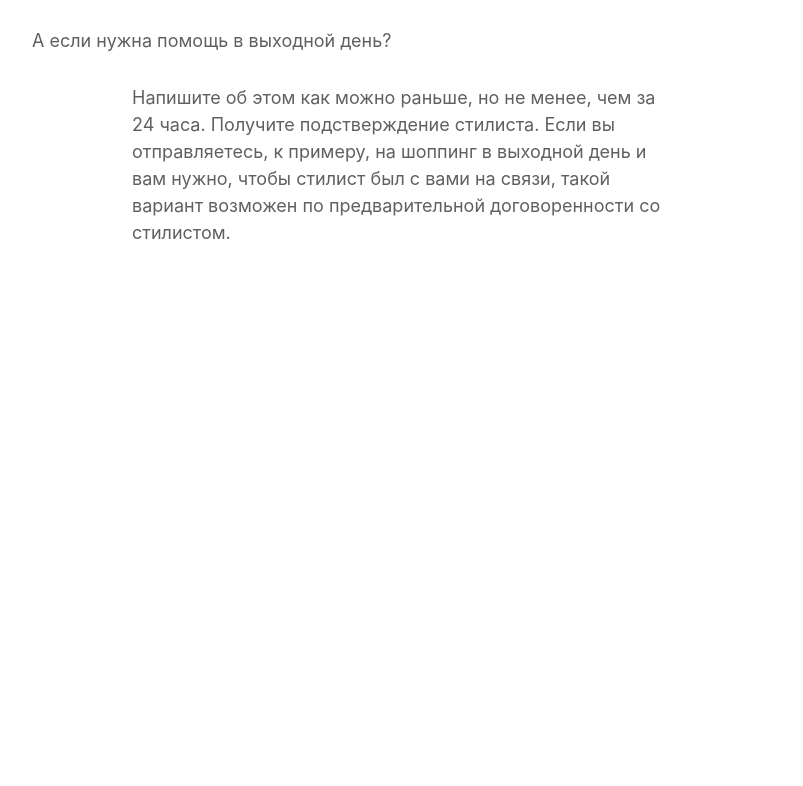
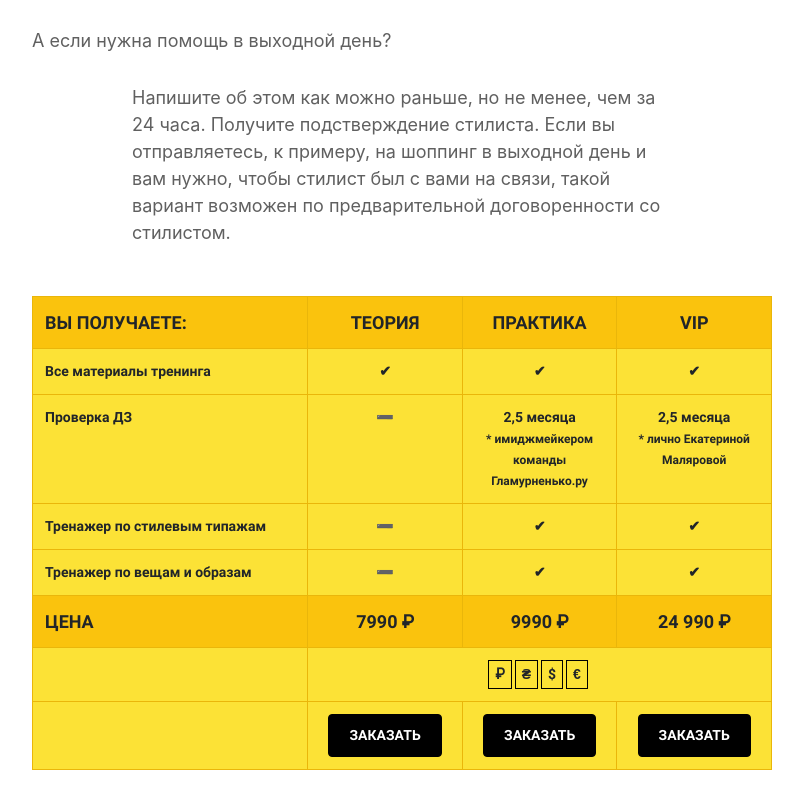
Before and after one commit to Ludmila1990/glamurnenko-test-site, a plain HTML site: page index.html in a window 1280 px wide. Shown: the part 2194-2980 px from the top of the page, without its empty margins (238-1041 px from the left). Before the commit the page ends 2440 px from the top, so only its background shows below. Drawn offline with nearby package versions, Linux system fonts and the light colour scheme.

Commit message:
changed files

```diff
--- a/index.html
+++ b/index.html
@@ -10,8 +10,8 @@
     <title>Тестовое задание Glamernenko</title>
   </head>
   <body>
+
     <header class="header">
-
       <div class="nav-menu">
         <div class="nav-menu-left">
           <ul class="nav">
@@ -55,13 +55,7 @@
             <div><a href="#">+7(499)350-23-35</a></div>
           </div>
         </div>
-
       </div>
-
-
-
-
-
     </header>
 
     <main class="main bg-main">
@@ -76,7 +70,6 @@
           </div>
         </div>
       </div>
-
     </main>
 
     <section class="style-help">
@@ -104,6 +97,75 @@
             <p class="service-progress-description">Если вы не получаете ответ за 1 час, мы продлеваем время действия услуги на 24 часа.</p>
             <p class="service-progress-description">А если нужна помощь в выходной день?</p>
             <div class="service-progress-description-block">Напишите об этом как можно раньше, но не менее, чем за 24 часа. Получите подстверждение стилиста. Если вы отправляетесь, к примеру, на шоппинг в выходной день и вам нужно, чтобы стилист был с вами на связи, такой вариант возможен по предварительной договоренности со стилистом.</div>
+            <table class="table table-bordered">
+              <thead class="thead">
+                <tr>
+                  <th scope="col">Вы получаете:</th>
+                  <th scope="col">Теория</th>
+                  <th scope="col">Практика</th>
+                  <th scope="col">VIP</th>
+                </tr>
+              </thead>
+              <tbody>
+                <tr>
+                  <th scope="row">Все материалы тренинга</th>
+                  <td>✔︎</td>
+                  <td>✔︎</td>
+                  <td>✔︎</td>
+                </tr>
+                <tr>
+                  <th scope="row">Проверка ДЗ</th>
+                  <td>➖</td>
+                  <td>2,5 месяца<br>
+                    <span class="td-info">* имиджмейкером<br> команды<br> Гламурненько.ру</span>
+                  </td>
+                  <td>2,5 месяца<br>
+                    <span class="td-info">* лично Екатериной<br> Маляровой</span>
+                  </td>
+                </tr>
+                <tr>
+                  <th scope="row">Тренажер по стилевым типажам</th>
+                  <td>➖</td>
+                  <td>✔︎</td>
+                  <td>✔︎</td>
+                </tr>
+                <tr>
+                  <th scope="row">Тренажер по вещам и образам</th>
+                  <td>➖</td>
+                  <td>✔︎</td>
+                  <td>✔︎</td>
+                </tr>
+                <tr class="thead">
+                  <th scope="row">Цена</th>
+                  <td>7990 ₽</td>
+                  <td>9990 ₽</td>
+                  <td>24 990 ₽</td>
+                </tr>
+                <tr>
+                  <th scope="row"></th>
+                  <td colspan="3">
+                    <div class="currency">
+                      <div class="currency-item">₽</div>
+                      <div class="currency-item">₴</div>
+                      <div class="currency-item">$</div>
+                      <div class="currency-item">€</div>
+                    </div>
+                  </td>
+                </tr>
+                <tr>
+                  <th scope="row"></th>
+                  <td>
+                    <button type="button" class="btn btn-dark">Заказать</button>
+                  </td>
+                  <td>
+                    <button type="button" class="btn btn-dark">Заказать</button>
+                  </td>
+                  <td>
+                    <button type="button" class="btn btn-dark">Заказать</button>
+                  </td>
+                </tr>
+              </tbody>
+            </table>
           </div>
         </div>
       </div>
--- a/styles/style.css
+++ b/styles/style.css
@@ -166,7 +166,72 @@ h1 {
 }
 
 .service-progress-description-block {
-    margin: 0 100px;
+    margin: 0 100px 50px 100px;
     font-size: 18px;
     color: #606060;
 }
+
+.service-progress .table {
+    background-color: #fce236;
+    border: 1px solid #eab60a;
+    font-family: Roboto, sans-serif;
+    font-weight: bold;
+    text-align: center;
+}
+
+.service-progress .table-bordered {
+    border-color: #eab60a;
+}
+
+.service-progress .table .thead th {
+    border-bottom: 0;
+}
+
+.service-progress .table th {
+    border-color: #eab60a;
+}
+
+.service-progress .table td {
+    border-color: #eab60a;
+}
+
+.service-progress .thead {
+    background-color: #fac30d;
+    text-transform: uppercase;
+    font-size: 18px;
+}
+
+.service-progress .table th:nth-child(1) {
+    text-align: left;
+}
+
+.service-progress tbody {
+    font-size: 14px;
+}
+
+.td-info{
+    text-align: center;
+    font-size: 12px;
+}
+
+.currency {
+    display: flex;
+    justify-content: center;
+}
+
+.currency-item {
+    border: 1px solid #000000;
+    padding: 3px 6px;
+    margin-right: 3px;
+}
+
+.service-progress .btn-dark {
+    background-color: #000000;
+    border-color: #000000;
+    font-family: Roboto, sans-serif;
+    font-weight: bold;
+    text-transform: uppercase;
+    font-size: 14px;
+    color: #ffffff;
+    padding: 10px 20px;
+}
```
Lines whose indentation alone changed are shown as unchanged.
